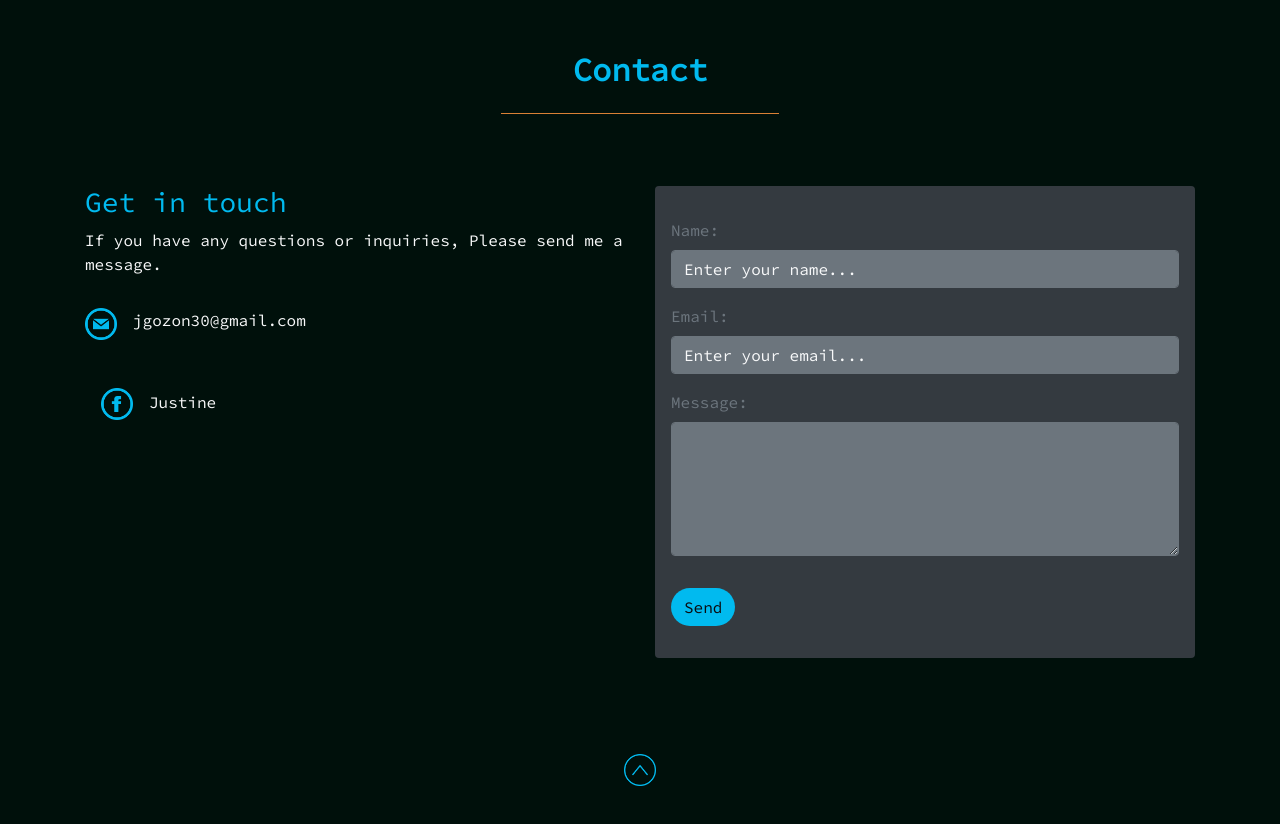
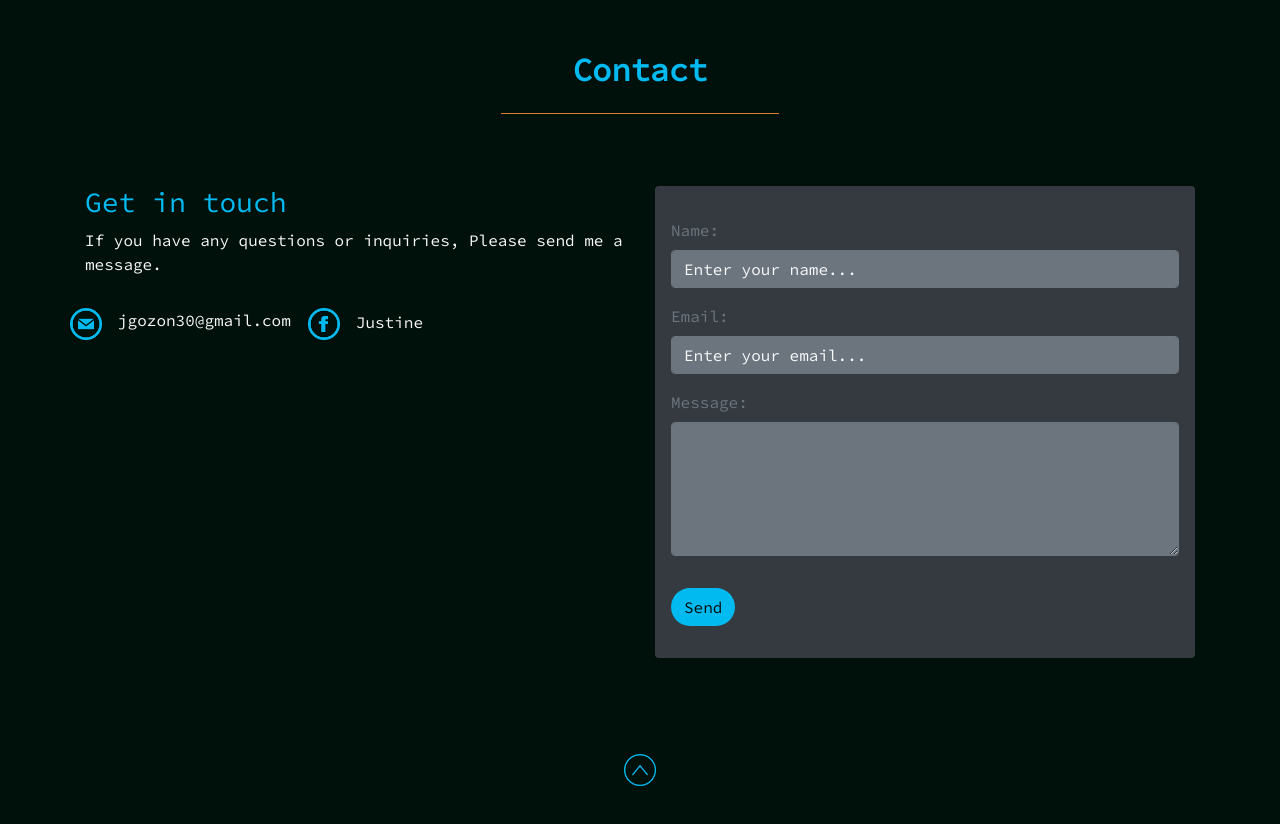
Before and after one commit to jcg30/webportfolio, a plain HTML site: page index.html in a window 1280 px wide. Shown: the part 2836-3660 px from the top of the page. Drawn offline with nearby package versions, Linux system fonts and the light colour scheme; files whose address does not match are found by name.

Commit message:
Add activity Code

```diff
--- a/index.html
+++ b/index.html
@@ -200,21 +200,18 @@
                 <div class="col-md-6 my-5">
                     <h3 class="font-color-primary">Get in touch</h3>
                     <p class="text-light">If you have any questions or inquiries, Please send me a message.</p>
-                    <div class="container">
-                        <div class="row">
-                            <img src="./image/Icons/iconmonstr-email-11-240(1).png" alt="" class="icn-sze my-3">
-                            <p class="text-light mt-3 ml-3">jgozon30@gmail.com</p>
-                        </div>
+                    <div class="row">
+                        <img src="./image/Icons/iconmonstr-email-11-240(1).png" alt="" class=" icn-sze my-3">
+                        <p class="text-light m-3">jgozon30@gmail.com</p>
                         <div class="row">
                             <a href="https://www.facebook.com/jstn.09"
-                                class="navi-font-color m-3 text-decoration-none"><img
+                                class="navi-font-color mb-5 mr-2 text-decoration-none"><img
                                     src="./image/Icons/iconmonstr-facebook-5-240(1).png" alt=""
-                                    class="icn-sze my-3 mr-3">Justine
+                                    class="icn-sze my-3 m-3">Justine
                             </a>
                         </div>
                     </div>
                 </div>
-
                 <div class="col-md-6 my-5">
                     <form class="p-3 bg-dark rounded">
                         <div class="form-group text-secondary">
```
